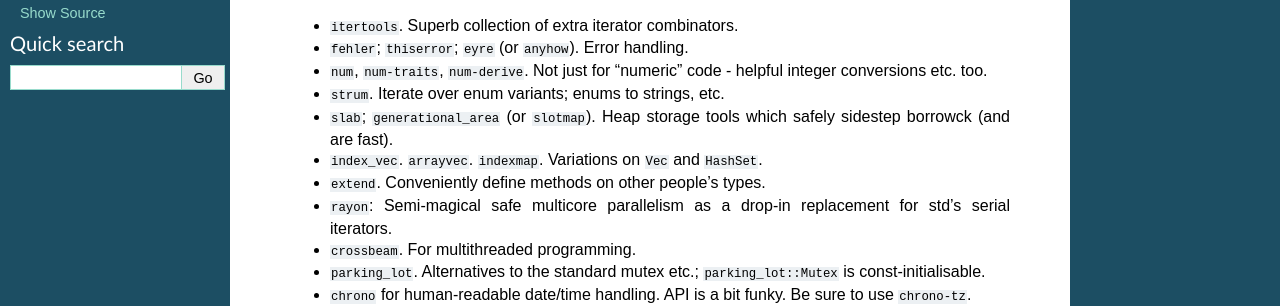
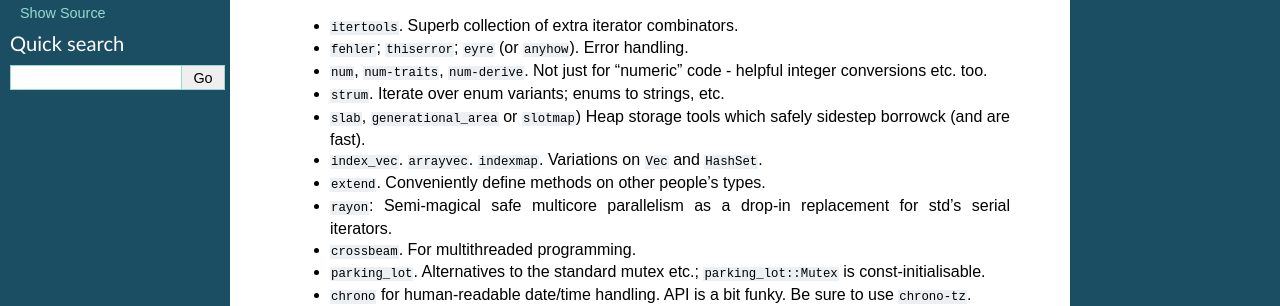
Before and after one commit to cxw620/rust-polyglot, a Sphinx documentation site: the page built from docs/libs.rst, in a window 1280 px wide. Shown: the part 347-653 px from the top of the page. Built offline with Sphinx 7.4.7, drawn with Linux system fonts in a browser that asks for light colours.

```diff
--- a/docs/libs.rst
+++ b/docs/libs.rst
@@ -36,7 +36,7 @@ Libraries you should know about:
 
  * ``strum``.  Iterate over enum variants; enums to strings, etc.
 
- * ``slab``; ``generational_area`` (or ``slotmap``).
+ * ``slab``, ``generational_area`` or ``slotmap``)
    Heap storage tools which safely sidestep borrowck (and are fast).
 
  * ``index_vec``.  ``arrayvec``. ``indexmap``.
--- a/docs/ownership.rst
+++ b/docs/ownership.rst
@@ -232,7 +232,7 @@ you have these options:
    since you usually end up passing ``&Arc<T>`` around,
    borrowing a reference rather than manipulating the refcount.
 
- * Use a crate like ``generational_arena`` (or ``slotmap``) or ``slab``
+ * Use a crate like ``generational_arena`` or ``slotmap`` or ``slab``
    where the data structure owns the values,
    and your "references" are actually indices.
 
```
